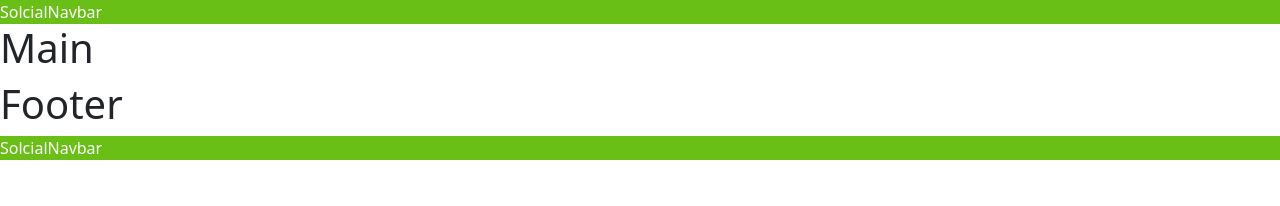
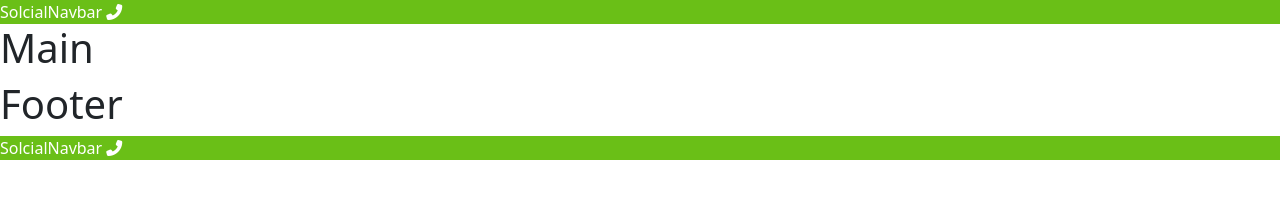
Before and after one commit to DeniseDichiara/proj-html-vuejs, a Vue app: page / in a window 1280 px wide. Shown: the top 206 px of the page. Built offline with nearby package versions, Linux system fonts and the light colour scheme.

Commit message:
added fpnt-awesome

```diff
--- a/index.html
+++ b/index.html
@@ -4,8 +4,12 @@
     <meta charset="UTF-8" />
     <link rel="icon" type="image/svg+xml" href="/vite.svg" />
     <meta name="viewport" content="width=device-width, initial-scale=1.0" />
+
+    <!--FONT AWESOME-->
+    <link rel="stylesheet" href="https://cdnjs.cloudflare.com/ajax/libs/font-awesome/6.4.0/css/all.min.css" integrity="sha512-iecdLmaskl7CVkqkXNQ/ZH/XLlvWZOJyj7Yy7tcenmpD1ypASozpmT/E0iPtmFIB46ZmdtAc9eNBvH0H/ZpiBw==" crossorigin="anonymous" referrerpolicy="no-referrer" />
     <title>Movers</title>
   </head>
+
   <body>
     <div id="app"></div>
     <script type="module" src="/src/main.js"></script>
--- a/src/components/SolcialNavbar.vue
+++ b/src/components/SolcialNavbar.vue
@@ -1,6 +1,7 @@
 <template>
     <div class="callus">
         SolcialNavbar
+        <i class="fa-solid fa-phone-flip" style="color: #ffffff;"></i>
     </div>
 </template>
 
```
